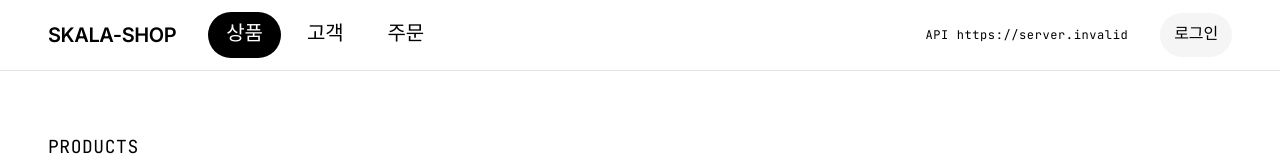
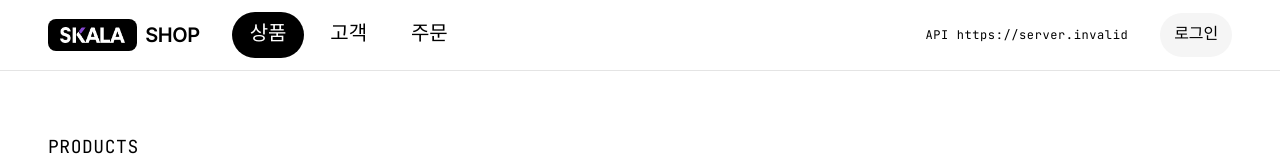
Before and after one commit to givpro22/SKALA-SHOP, a React (Vite) app in the folder frontend/: page / in a window 1280 px wide. Shown: the top 160 px of the page. Built offline with nearby package versions, Linux system fonts and the light colour scheme; no server answers; a web font is replaced by a local one.

Commit message:
feat: 헤더에 SKALA 로고 적용

```diff
--- a/frontend/src/App.tsx
+++ b/frontend/src/App.tsx
@@ -22,7 +22,16 @@ export default function App() {
   return (
     <div className="app">
       <header className="app__head">
-        <h1>SKALA-SHOP</h1>
+        {/*
+          로고 alt 가 "SKALA", 옆 텍스트가 "SHOP" 이라 접근성 이름은 그대로 "SKALA SHOP" 이다.
+          워드마크를 이미지로 두면서 제목이 빈 h1 이 되는 것을 막는다.
+        */}
+        <h1 className="brand">
+          <span className="brand__mark">
+            <img src="/skala-logo.png" alt="SKALA" width={228} height={56} />
+          </span>
+          SHOP
+        </h1>
         <nav className="tabs">
           {TABS.map((item) => (
             <button
--- a/frontend/src/styles/layout.css
+++ b/frontend/src/styles/layout.css
@@ -30,6 +30,36 @@
   line-height: 1;
   letter-spacing: -0.4px;
   white-space: nowrap;
+}
+
+/*
+ * SKALA 워드마크는 **흰색 에셋 하나뿐**이다(어두운 배경 전용). 헤더가 흰 캔버스이므로
+ * 그대로 얹으면 보이지 않는다. 검정 칩을 깔아 inverse 표면 위에 올린다 —
+ * 로고 파일을 변색하지 않고 넣는 유일한 방법이고, 시스템에 이미 있는
+ * --color-inverse-canvas 를 쓰므로 색이 하나도 늘지 않는다.
+ *
+ * 칩 라운드는 pill 이 아니라 md 다. pill 은 이 시스템에서 **버튼의 표시**이고,
+ * 브랜드 마크가 버튼처럼 보이면 누를 수 있는 것으로 읽힌다. 이미지 프레임 규칙(md)을 따른다.
+ */
+.brand {
+  display: flex;
+  align-items: center;
+  gap: var(--space-xs);
+}
+
+.brand__mark {
+  display: flex;
+  align-items: center;
+  padding: var(--space-xs) var(--space-sm);
+  border-radius: var(--radius-md);
+  background: var(--color-inverse-canvas);
+}
+
+/* 원본이 228×56 이라 16px 높이에서 3배 밀도가 나온다. 별도 2x 에셋이 필요 없다. */
+.brand__mark img {
+  display: block;
+  width: auto;
+  height: 16px;
 }
 
 .app__api {
```
Also changed, not shown: frontend/public/skala-logo.png (added).
